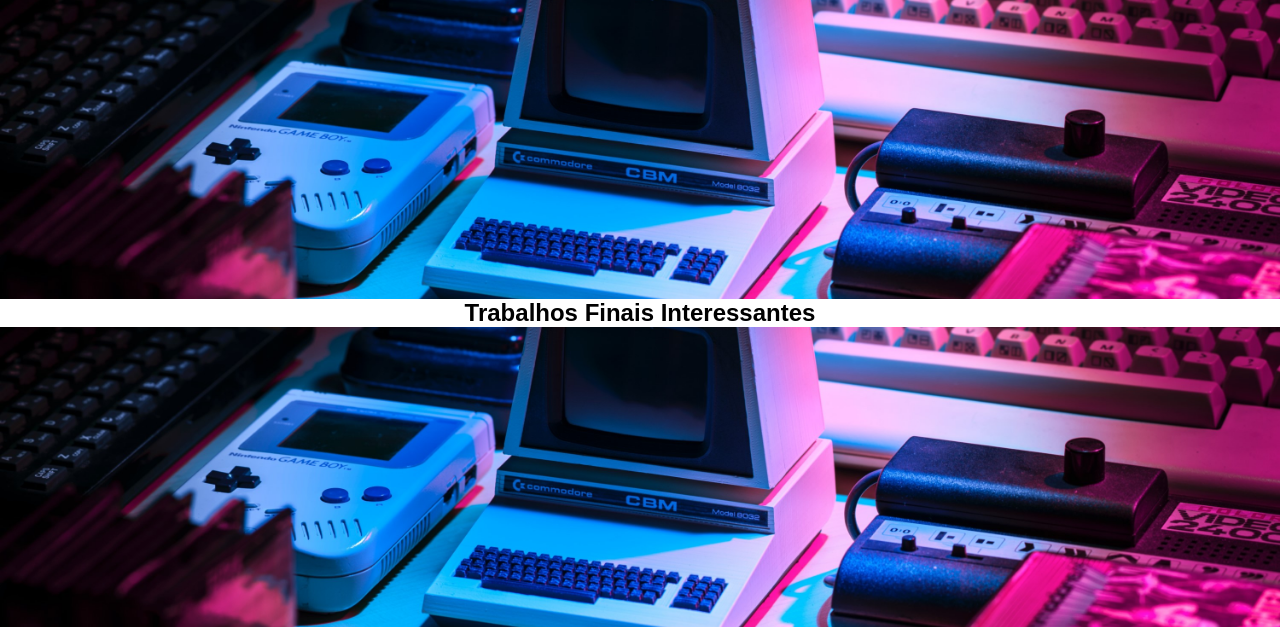
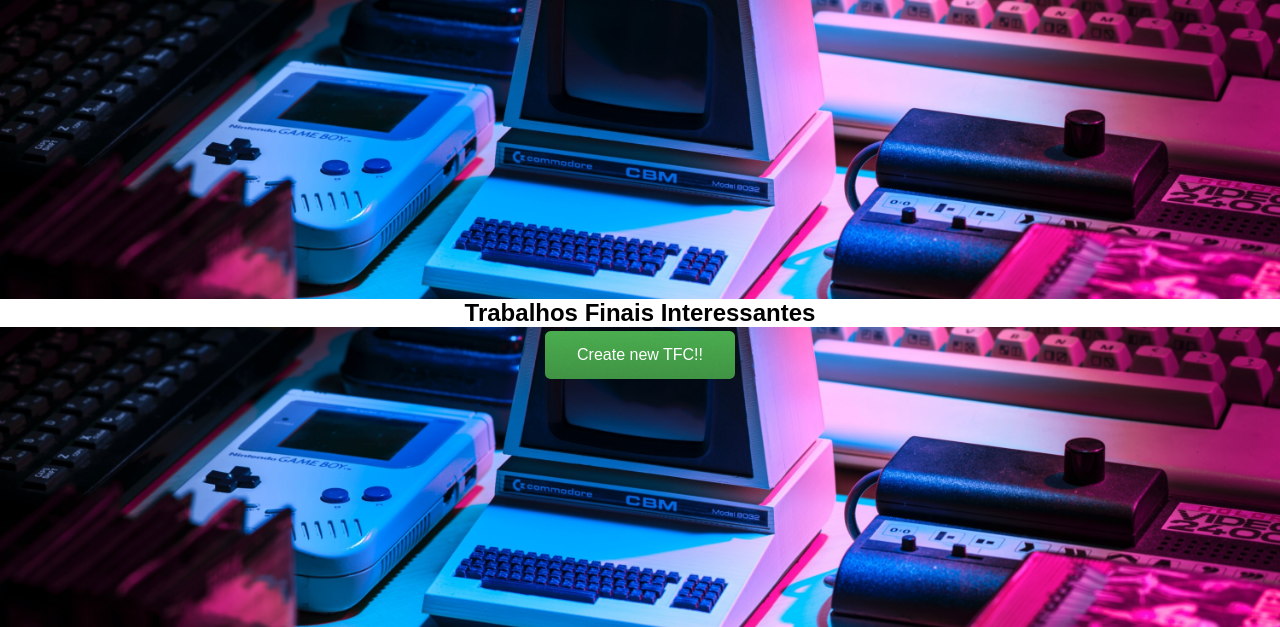
Before and after one commit to rangerd00/Projeto-PW, a Django app: page /projetos in a window 1280 px wide. Shown: the part 1192-1819 px from the top of the page. Run offline with Django 4.2, Linux system fonts and the light colour scheme; data that the repository does not hold is empty; parts of the project's set-up code (start-up, migrations or seed data) failed here and were passed over.

Commit message:
Lab 11 TFC

```diff
--- a/portfolio/forms.py
+++ b/portfolio/forms.py
@@ -28,6 +28,23 @@
 
         # texto auxiliar a um determinado campo do formulário
         help_texts = {
+
+        }
+
+
+class TFCForm(ModelForm):
+    class Meta:
+        model = TrabalhosFinaisCurso
+        fields = '__all__'
+        widgets = {
+            'autores': forms.TextInput(attrs={'class': 'form-control', 'placeholder': 'autor...'}),
+            'orientadores': forms.TextInput(attrs={'class': 'form-control', 'placeholder': 'orientadores...'}),
+            'ano': forms.DateInput(attrs={'class': 'form-control', 'placeholder': 'ano...'}),
+            'titulo': forms.TextInput(attrs={'class': 'form-control', 'placeholder': 'titulo...'}),
+            'resumo': forms.TextInput(attrs={'class': 'form-control', 'placeholder': 'resumo...'}),
+            'relatorio': forms.TextInput(attrs={'class': 'form-control', 'placeholder': 'relatorio...'}),
+            'github': forms.URLInput(attrs={'class': 'form-control', 'placeholder': 'github...'}),
+            'video': forms.URLInput(attrs={'class': 'form-control', 'placeholder': 'video...'}),
 
         }
 
--- a/portfolio/models.py
+++ b/portfolio/models.py
@@ -118,3 +118,6 @@
     relatorio = models.CharField(max_length=1000)
     github = models.URLField(max_length=200, blank=True)
     video = models.URLField(max_length=200, blank=True)
+
+    def str(self):
+        return {self.titulo}
--- a/portfolio/static/portfolio/css/projetos.css
+++ b/portfolio/static/portfolio/css/projetos.css
@@ -150,3 +150,41 @@
   background-size: cover;
 
 }
+
+.botaoSubmit{
+
+                    cursor: pointer;
+                    outline: 0;
+                    display: inline-block;
+                    font-weight: 400;
+                    line-height: 1.5;
+                    text-align: center;
+                    background-color: transparent;
+                    border: 1px solid transparent;
+                    padding: 6px 12px;
+                    font-size: 1rem;
+                    border-radius: .25rem;
+                    transition: color .15s ease-in-out,background-color .15s ease-in-out,border-color .15s ease-in-out,box-shadow .15s ease-in-out;
+                    color: #0d6efd;
+                    border-color: #0d6efd;
+
+
+}
+.botaoSubmit          :hover {
+                        color: #fff;
+                        background-color: #0d6efd;
+                        border-color: #0d6efd;
+                    }
+
+.button {
+  background-color: #4CAF50;
+  border: none;
+  color: white;
+  padding: 15px 32px;
+  text-align: center;
+  text-decoration: none;
+  display: inline-block;
+  font-size: 16px;
+  margin: 4px 2px;
+  cursor: pointer;
+}
--- a/portfolio/templates/portfolio/projetos.html
+++ b/portfolio/templates/portfolio/projetos.html
@@ -154,6 +154,10 @@
 
 
     <div class="containerTFC" >
+
+       <a href="{% url 'portfolio:novotfc' %}" >   <button class="button">  Create new TFC!!</button> </a>
+
+
  {% for trabalho in trabalhos %}
 
   <div>
@@ -234,4 +238,7 @@
 
 
 
+
+
+
 {% endblock main %}
--- a/portfolio/urls.py
+++ b/portfolio/urls.py
@@ -23,6 +23,8 @@
     path('login', views.login_view, name='login'),
     path('logout', views.logout_view, name='logout'),
     path('trabalhos', views.projetos_view, name='trabalhos'),
+    path('novotfc', views.nova_tfc_view, name='novotfc'),
+
 
 
 
--- a/portfolio/views.py
+++ b/portfolio/views.py
@@ -8,7 +8,7 @@
 # Create your views here.
 from django.urls import reverse
 
-from portfolio.forms import PostForm
+from portfolio.forms import PostForm, TFCForm
 from portfolio.models import Post, Noticias, Tecnologias, Tecnicas, Padroes
 from .models import Quizz
 from .forms import QuizzForm
@@ -18,6 +18,7 @@
 from .models import UnidadesCurriculares
 from .forms import UnidadesCurricularesForm
 from .models import TrabalhosFinaisCurso
+
 
 def index_view(request):
     return render(request, 'portfolio/layout.html')
@@ -94,6 +95,20 @@
     return render(request, 'portfolio/nova.html', context)
 
 
+def nova_tfc_view(request):
+    context = {}
+    if request.method == 'POST':
+        form = TFCForm(request.POST or None, request.FILES)
+        if form.is_valid():
+            form.save()
+            return HttpResponseRedirect(reverse('portfolio:projetos'))
+
+        form = TFCForm(request.POST or None, request.FILES)
+        context = {'form': form}
+
+    return render(request, 'portfolio/novoTFC.html', context)
+
+
 @login_required
 def edita_post_view(request, blog_post_id):
     post = Post.objects.get(id=blog_post_id)
```
Also changed, not shown: portfolio/templates/portfolio/novoTFC.html (added, +25 -0 lines), portfolio/static/portfolio/css/edita.css (line endings or trailing spaces).
